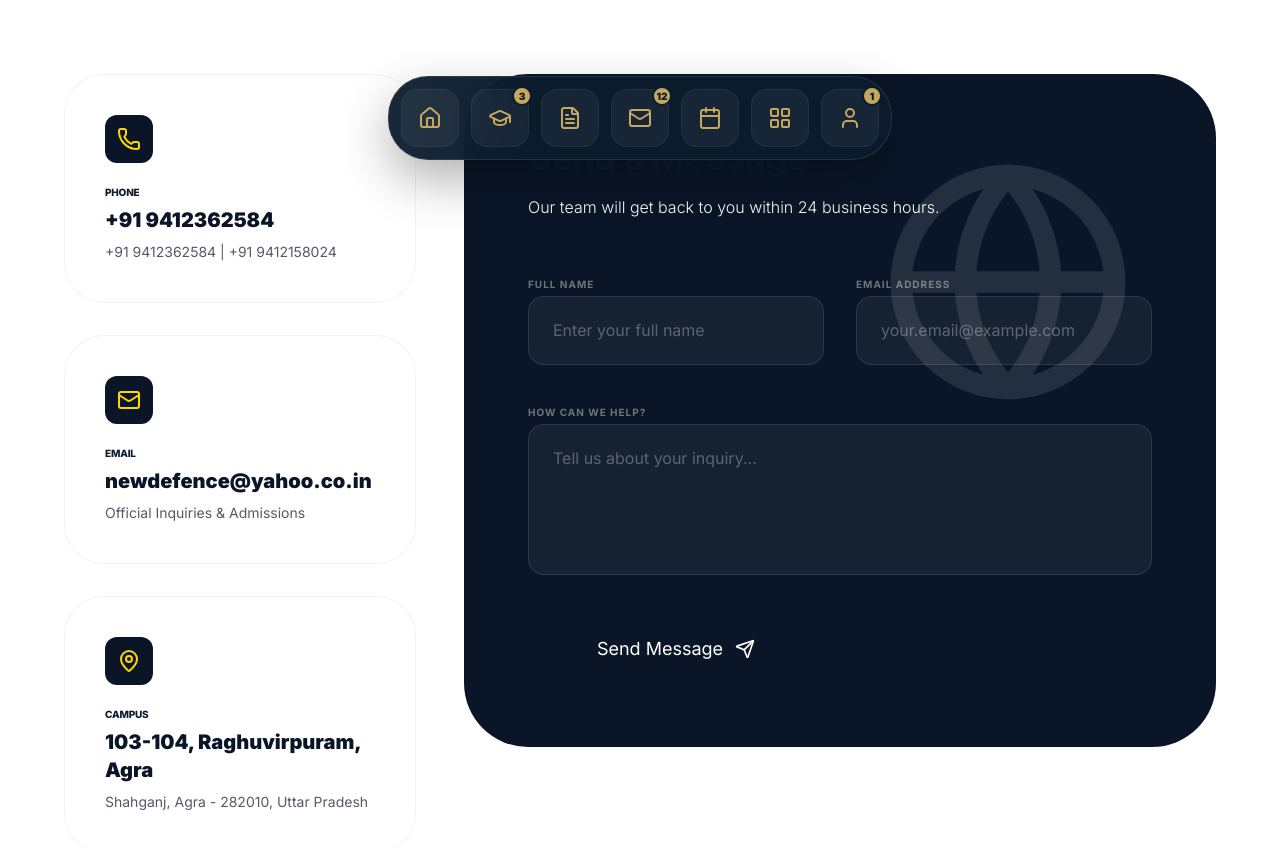
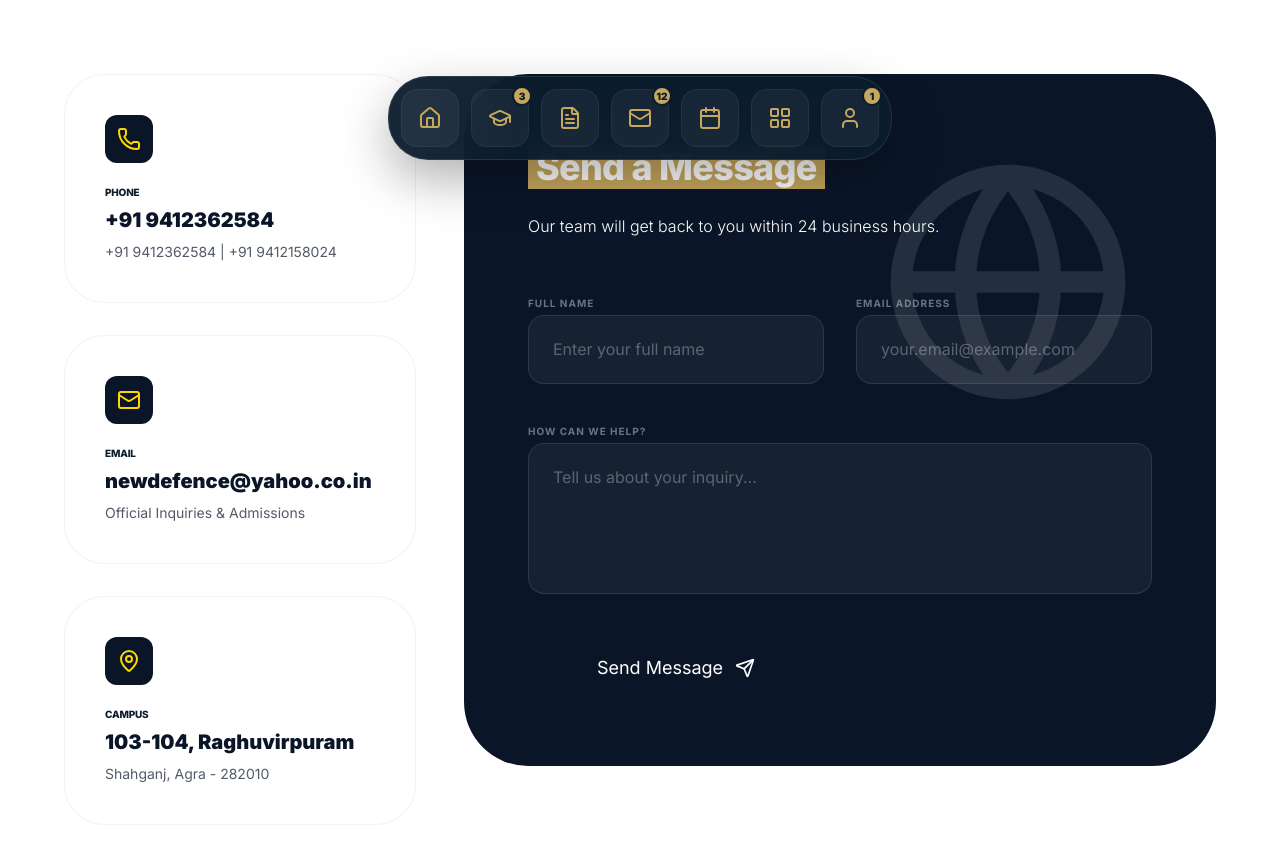
Before and after one commit to Sparsh-bit/New-Defence-Public-School, a Next.js app: page /contact in a window 1280 px wide. Shown: the part 600-1448 px from the top of the page. Built offline with nearby package versions, Linux system fonts and the light colour scheme; a web font is replaced by a local one; what lightswind would draw is missing.

Commit message:
Fix text styling in Contact and Conduct pages to match mockups

```diff
--- a/app/contact/page.tsx
+++ b/app/contact/page.tsx
@@ -58,8 +58,8 @@ export default function ContactPage() {
                                 {
                                     icon: <MapPin />,
                                     title: "Campus",
-                                    info: "103-104, Raghuvirpuram, Agra",
-                                    sub: "Shahganj, Agra - 282010, Uttar Pradesh"
+                                    info: "103-104, Raghuvirpuram",
+                                    sub: "Shahganj, Agra - 282010"
                                 }
                             ].map((item, idx) => (
                                 <motion.a
@@ -93,7 +93,9 @@ export default function ContactPage() {
                                     <Globe className="w-64 h-64" />
                                 </div>
 
-                                <h4 className="text-4xl font-display font-black text-[#FFD700] mb-4 tracking-tight">Send a Message</h4>
+                                <h4 className="text-4xl font-display font-black text-white mb-4 tracking-tight">
+                                    <span className="bg-[#C6A75E] px-2 leading-relaxed decoration-clone box-decoration-clone">Send a Message</span>
+                                </h4>
                                 <p className="text-white/60 font-light mb-12 max-w-md">Our team will get back to you within 24 business hours.</p>
 
                                 <form onSubmit={handleSubmit} className="grid md:grid-cols-2 gap-8 relative z-10">
--- a/app/rules/conduct/page.tsx
+++ b/app/rules/conduct/page.tsx
@@ -60,7 +60,7 @@ export default function ConductPage() {
                         >
                             <div className="flex items-center gap-4 text-[#FFD700]">
                                 <AlertCircle className="w-8 h-8" />
-                                <h4 className="text-2xl font-display font-black tracking-tight uppercase">Crucial Note</h4>
+                                <h4 className="text-2xl font-display font-black tracking-tight uppercase bg-[#C6A75E] text-white px-2">CRUCIAL NOTE</h4>
                             </div>
                             <p className="text-lg text-white/70 font-light leading-relaxed">
                                 The school reserves the right to suspend or dismiss any student whose conduct is
```
